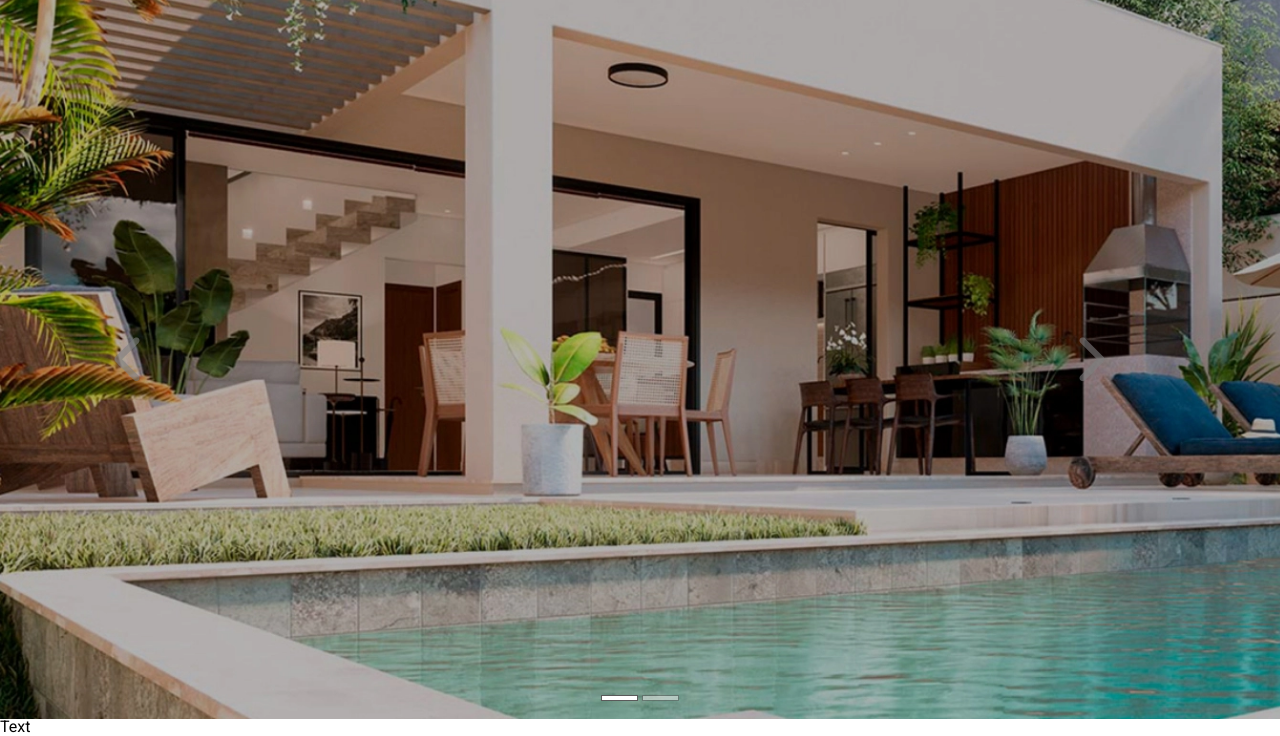
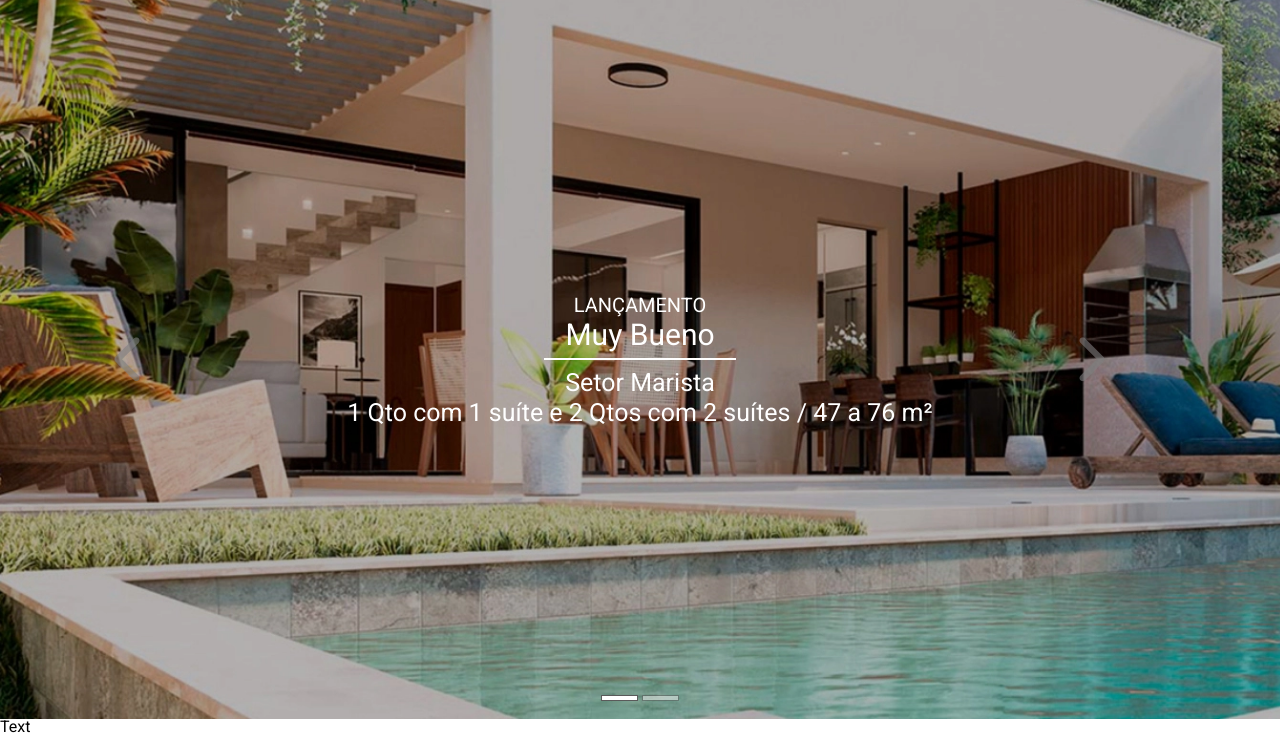
Before and after one commit to PauloBusch/defbrokers, a plain HTML site: page index.html in a window 1280 px wide. Shown: the part 81-817 px from the top of the page. Drawn offline with nearby package versions, Linux system fonts and the light colour scheme.

Commit message:
Detalhes do imóvel no slider

```diff
--- a/css/slider.css
+++ b/css/slider.css
@@ -19,6 +19,39 @@
   height: calc(100vh - var(--menu-heigth));
   background-position: top center;
   background-size: cover;
+}
+
+.slider-caption {
+  width: 100vw;
+  position: absolute;
+  color: white;
+  text-align: center;
+  top: 50%;
+  transform: translateY(-50%);
+}
+
+.slider-caption > * {
+  line-height: 30px;
+}
+
+.slider-caption hr {
+  border: none;
+  background-color: white;
+  height: 2px;
+  width: 15%;
+}
+
+.slider-caption h2 {
+  font-size: 30px;
+}
+
+.slider-caption h4 {
+  font-size: 25px;
+}
+
+.slider-caption h5 {
+  font-size: 20px;
+  text-transform: capitalize;
 }
 
 .indicators {
```
